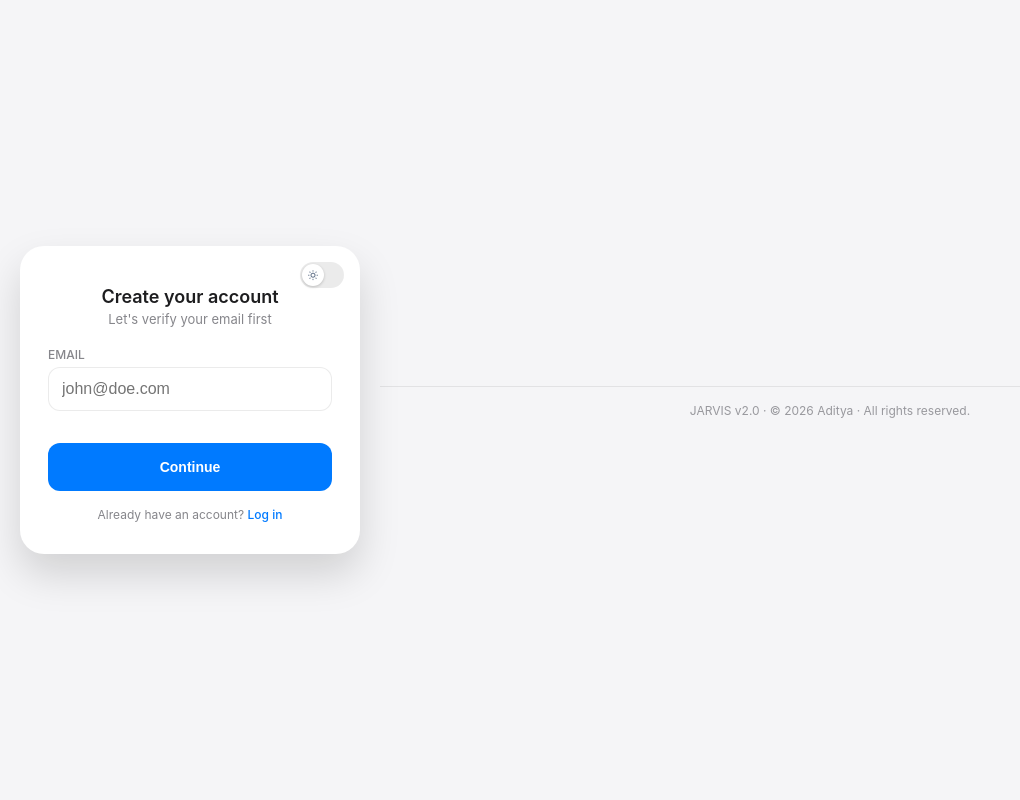
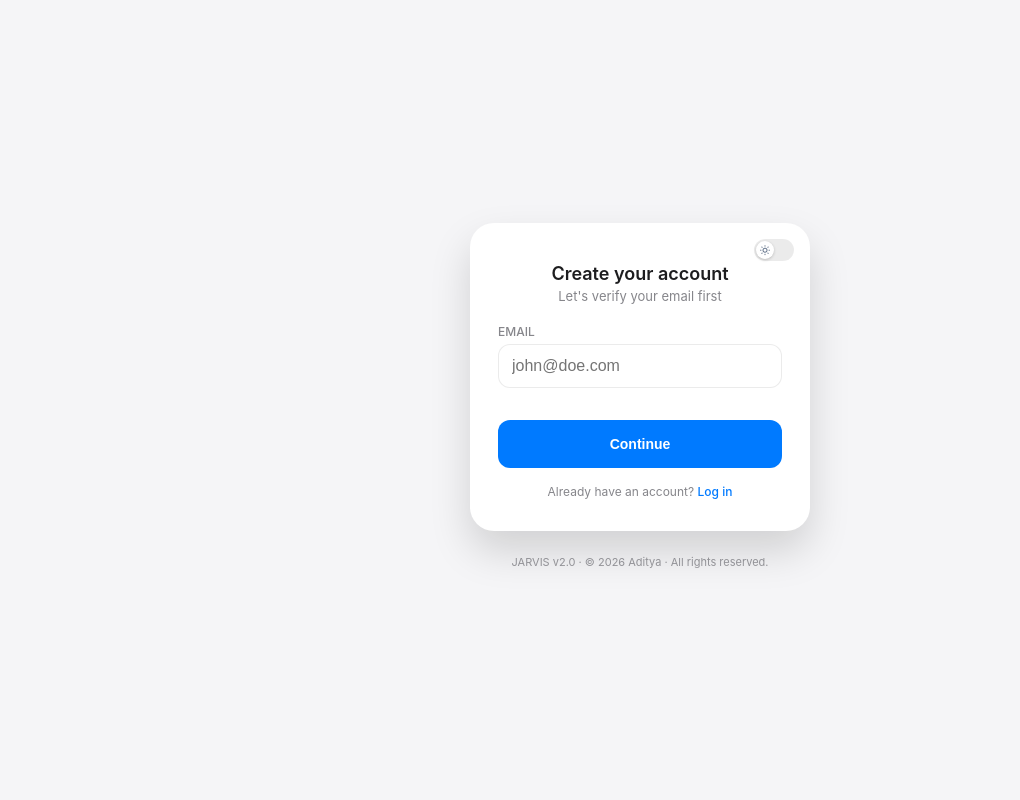
Before and after one commit to adityajarh/jarvis-ai, a Flask app: page / in a window 1280 px wide. Shown: the whole page, without its empty margins (0-1020 px from the left). Run offline with Flask 3, Linux system fonts and the light colour scheme.

Commit message:
fix: auth card centering and footer position

```diff
--- a/static/auth.css
+++ b/static/auth.css
@@ -1,16 +1,14 @@
 html, body {
     background: var(--bg-page) !important;
     transition: background-color 0.2s ease !important;
-}
-
-.auth-page-wrap,
-.auth-page-wrap * {
-    transition: background-color 0.2s ease, border-color 0.2s ease, color 0.2s ease !important;
+    height: 100%;
+    margin: 0;
 }
 
 .auth-page-wrap {
     min-height: 100vh;
     display: flex;
+    flex-direction: column;
     align-items: center;
     justify-content: center;
     padding: 20px;
@@ -28,40 +26,20 @@ html, body {
     box-shadow: var(--shadow-modal);
     box-sizing: border-box;
     position: relative;
+    margin-bottom: 16px;
 }
 
-.auth-theme-toggle {
-    position: absolute;
-    top: 16px;
-    right: 16px;
-    width: 44px !important;
-    height: 26px !important;
-    border-radius: 999px !important;
-    background: var(--border-subtle) !important;
-    border: none !important;
-    outline: none !important;
-    cursor: pointer;
-    padding: 2px !important;
-    margin: 0 !important;
-    display: flex;
-    align-items: center;
-    box-shadow: none !important;
-    min-width: 44px;
-    min-height: 26px;
+.auth-footer {
+    text-align: center;
+    padding: 8px 0;
+    font-size: 11px;
+    color: var(--text-muted);
+    border-top: none;
+    width: 340px;
+    max-width: 100%;
 }
 
-.auth-theme-knob {
-    width: 22px;
-    height: 22px;
-    border-radius: 50%;
-    background: var(--bg-card);
-    display: flex;
-    align-items: center;
-    justify-content: center;
-    transition: transform 0.2s;
-    box-shadow: 0 1px 3px rgba(0,0,0,0.2);
-}
-
+/* ---------- REST OF YOUR OLD CSS (KEEP EVERYTHING BELOW) ---------- */
 .auth-icon {
     font-size: 32px;
     color: var(--text-primary);
@@ -340,7 +318,6 @@ html, body {
     transform: scale(0.97);
 }
 
-/* Dark mode logout buttons - NO HOVER */
 body.dark .auth-logout-cancel {
     background: #1f2937;
     color: #e5e7eb;
@@ -364,3 +341,36 @@ body.dark .auth-logout-confirm:hover {
     color: #fca5a5 !important;
     border-color: #4b2020 !important;
 }
+
+.auth-theme-toggle {
+    position: absolute;
+    top: 16px;
+    right: 16px;
+    width: 40px !important;
+    height: 22px !important;
+    border-radius: 999px !important;
+    background: var(--border-subtle) !important;
+    border: none !important;
+    outline: none !important;
+    cursor: pointer;
+    padding: 2px !important;
+    margin: 0 !important;
+    display: flex;
+    align-items: center;
+    box-shadow: none !important;
+    min-width: 40px;
+    min-height: 22px;
+    z-index: 10;
+}
+
+.auth-theme-knob {
+    width: 18px;
+    height: 18px;
+    border-radius: 50%;
+    background: var(--bg-card);
+    display: flex;
+    align-items: center;
+    justify-content: center;
+    transition: transform 0.2s;
+    box-shadow: 0 1px 3px rgba(0,0,0,0.2);
+}
--- a/static/auth.js
+++ b/static/auth.js
@@ -47,12 +47,17 @@ document.querySelectorAll('.auth-eye-btn').forEach(btn => {
     });
 });
 
-let isDark = false;
-document.getElementById('themeToggle').addEventListener('click', function() {
-    isDark = !isDark;
-    document.body.classList.toggle('dark', isDark);
-    document.getElementById('themeIcon').className = isDark ? 'ti ti-moon' : 'ti ti-sun';
-    document.getElementById('themeKnob').style.transform = isDark ? 'translateX(18px)' : 'translateX(0)';
+// Theme Toggle — Single handler for all cards
+document.querySelectorAll('#themeToggle').forEach(toggle => {
+    toggle.addEventListener('click', function() {
+        const isDark = document.body.classList.toggle('dark');
+        document.querySelectorAll('#themeIcon').forEach(icon => {
+            icon.className = isDark ? 'ti ti-moon' : 'ti ti-sun';
+        });
+        document.querySelectorAll('#themeKnob').forEach(knob => {
+            knob.style.transform = isDark ? 'translateX(18px)' : 'translateX(0)';
+        });
+    });
 });
 
 document.getElementById('goToLogin').addEventListener('click', () => showCard('loginCard'));
--- a/templates/auth.html
+++ b/templates/auth.html
@@ -167,6 +167,10 @@
         <p class="auth-switch" id="backToLoginFromNew" style="color:var(--accent); cursor:pointer; margin-top:16px;">Back to login</p>
     </div>
 
+    <footer class="auth-footer">
+        JARVIS v2.0 · © 2026 Aditya · All rights reserved.
+    </footer>
+
 </div>
 
 <div class="auth-logout-modal" id="logoutConfirmModal">
@@ -181,10 +185,6 @@
     </div>
 </div>
 
-<footer style="text-align: center; padding: 16px 0; font-size: 12px; color: var(--text-muted); border-top: 1px solid var(--border-subtle); margin-top: 20px; width: 100%;">
-    JARVIS v2.0 · © 2026 Aditya · All rights reserved.
-</footer>
-
 <script src="{{ url_for('static', filename='auth.js') }}"></script>
 
 </body>
```
